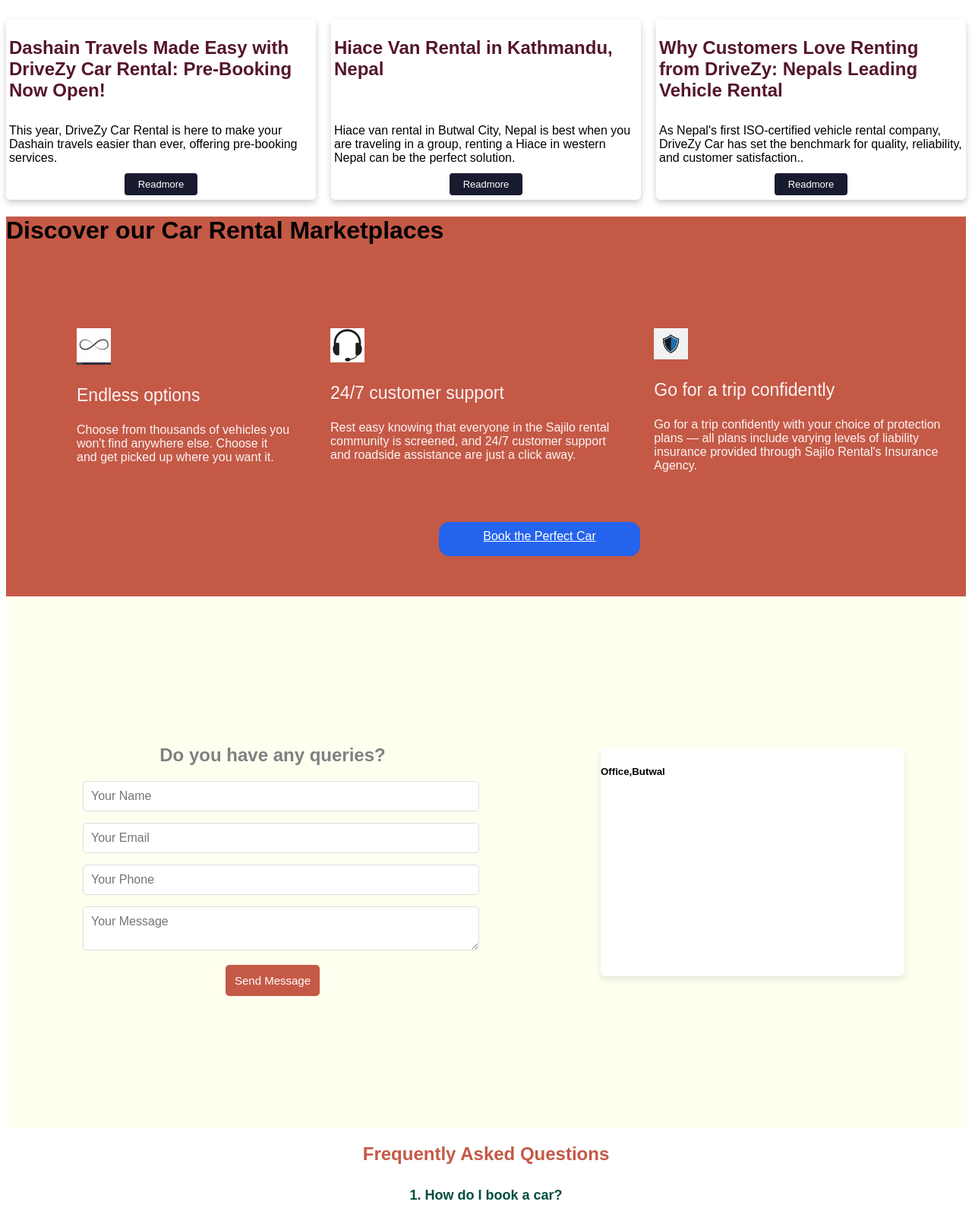
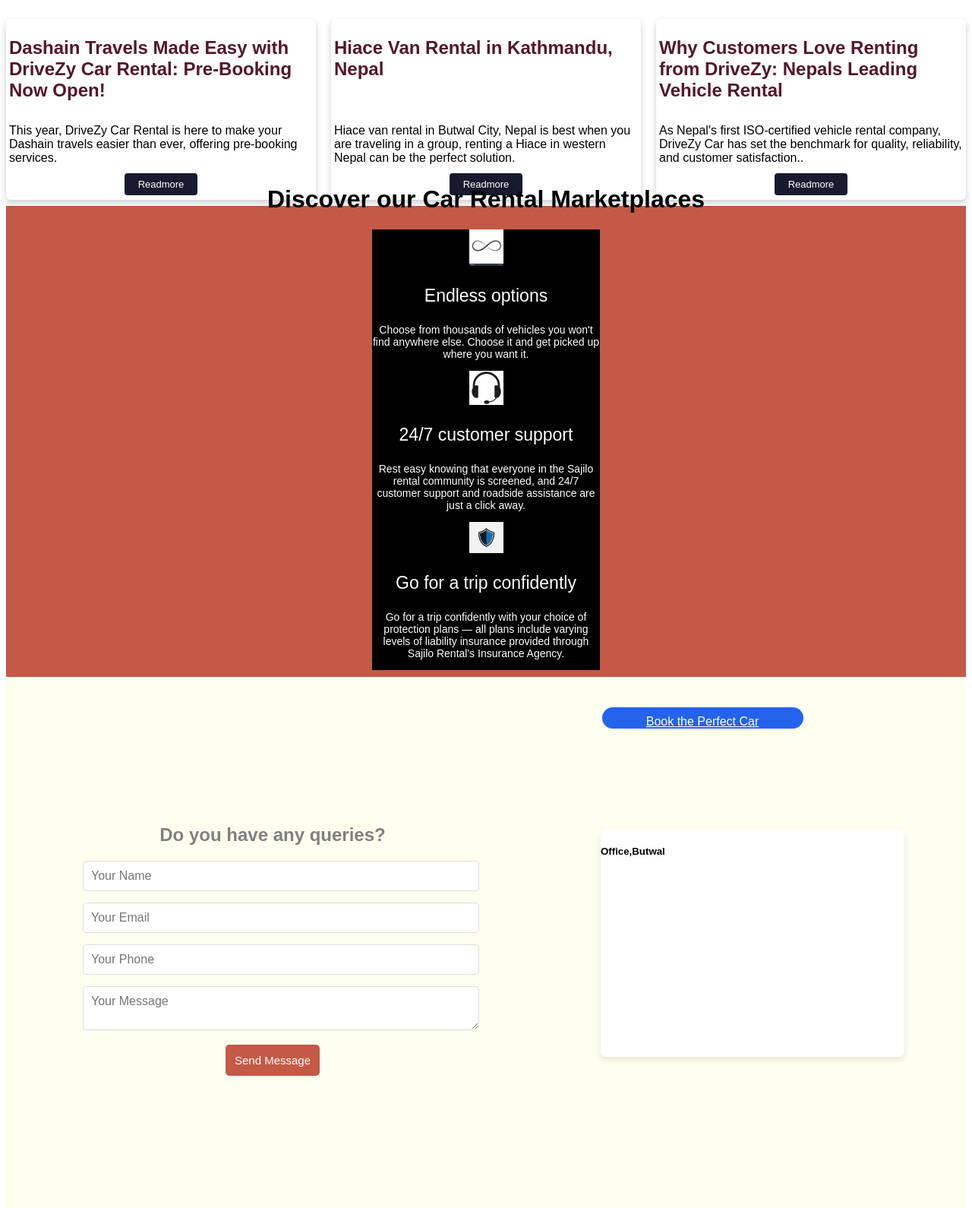
Before and after one commit to iamsushil08/Project, a PHP site: page / in a window 1280 px wide. Shown: the part 2008-3598 px from the top of the page at 76% size. Run offline with PHP 8.4, Linux system fonts and the light colour scheme; data that the repository does not hold is empty.

Commit message:
changes by sandhya

```diff
--- a/frontend/index.css
+++ b/frontend/index.css
@@ -105,29 +105,33 @@
 }
 #div1{
     background-color:#C45946;
-    height:500px;
+    height:600px;
+    display:flex;
+    flex-direction: column;
+    justify-content: center;
+    align-items: center;
+    margin-top:7px;
+    padding-top:20px;
+
 }
 
 #h1{
 
     color: rgb(214, 201, 201);
 }
-#img1con{
+
+.image{
+    height:200px;
+    width:300px;
+    background-color:black;
+    text-align: center;
+    color:white;
+    font-size:14px;
+    gap:19px;
+
+}
+.img1con{
     width: 45px;
-}
-#img2con{
-    width: 45px;
-}
-#img3con{
-    width: 45px;
-}
-#div2{
-    display: flex;
-    gap: 53px;
-    margin-left: 93px;
-    position: relative;
-    margin-top: 110px;
-    color: rgb(252, 244, 244);
 }
 #endless{
 font-size: 23px;
--- a/frontend/index.php
+++ b/frontend/index.php
@@ -154,9 +154,9 @@ mysqli_close($conn);
     <div id="div1">
 
         <h1>Discover our Car Rental Marketplaces</h1>
-        <div id="div2">
-            <div>
-                <img id="img1con" src="./images/infinity.jpg" alt="Endless Options" />
+
+        <div class="image">
+            <img class="img1con" src="./images/infinity.jpg" alt="Endless Options" />
             <p id="endless">Endless options</p>
             <p>
                 Choose from thousands of vehicles you won't find anywhere else. Choose it and get picked up
@@ -165,8 +165,8 @@ mysqli_close($conn);
                 it.
             </p>
         </div>
-            <div>
-                <img id="img2con" src="./images/fa headset.jpg" alt="Customer Support" />
+        <div class="image">
+            <img class="img1con" src="./images/fa headset.jpg" alt="Customer Support" />
             <p id="customer">24/7 customer support</p>
             <p>
                 Rest easy knowing that everyone in the Sajilo rental community is screened, and 24/7 customer
@@ -174,8 +174,8 @@ mysqli_close($conn);
                 roadside assistance are just a click away.
             </p>
         </div>
-            <div>
-                <img id="img3con" src="./images/fa sheild.jpg" alt="Confidence" />
+        <div class="image">
+            <img class="img1con" src="./images/fa sheild.jpg" alt="Confidence" />
             <p id="trip">Go for a trip confidently</p>
             <p>
                 Go for a trip confidently with your choice of protection plans — all plans include varying
@@ -183,7 +183,7 @@ mysqli_close($conn);
                 liability insurance provided through Sajilo Rental's Insurance Agency.
             </p>
         </div>
-        </div>
+
         <div id="perfect-car"><a id="perfectt-car" href="./backend/search.php"> Book the Perfect Car</a></div>
 
     </div>
```
Lines whose indentation alone changed are shown as unchanged.
